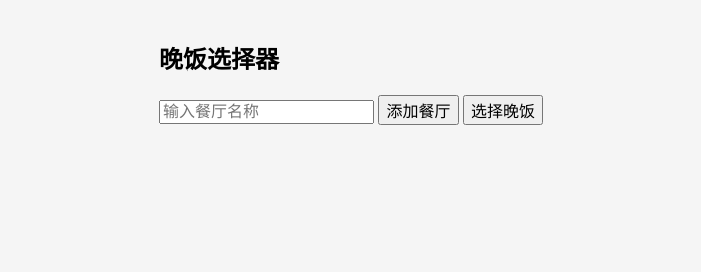
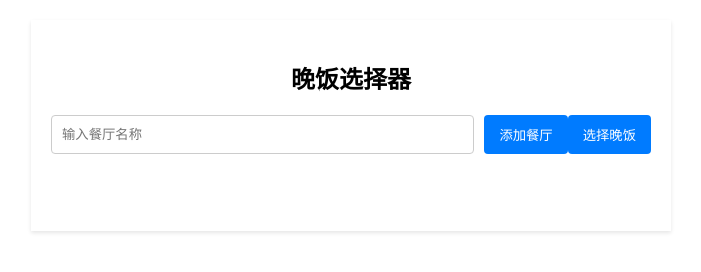
Before and after one commit to Doglily3/What-to-eat, a plain HTML site: page index.html in a window 1280 px wide. Shown: the whole page, without its empty margins (289-990 px from the left). Drawn offline with Linux system fonts and the light colour scheme.

Commit message:
Update style.css

```diff
--- a/style.css
+++ b/style.css
@@ -1,50 +1,85 @@
-/* 基础样式 */
-html {
-    font-size: 100%; /* 默认字体大小，通常为16px */
+/* 基本重置 */
+html, body {
+    margin: 0;
+    padding: 0;
+    width: 100%;
+    height: 100%;
 }
 
 body {
     font-family: Arial, sans-serif;
-    margin: 0;
-    padding: 20px 0; /* 顶部留出空间 */
     display: flex;
     flex-direction: column;
     align-items: center;
-    background-color: #f5f5f5;
+    justify-content: flex-start; /* 内容向顶部对齐 */
+    padding-top: 20px; /* 从顶部开始留出一些空间 */
 }
 
-.content, .input-group, #restaurantInput, button, #restaurantList div {
-    max-width: 600px; /* 最大宽度限制，适应屏幕宽度 */
+/* 主内容区域样式 */
+.content {
+    display: flex;
+    flex-direction: column;
+    align-items: center;
+    width: 90%; /* 占屏幕宽度的大部分，确保在手机上也能很好地显示 */
+    max-width: 600px; /* 限制最大宽度，避免在大屏幕上过宽 */
+    box-shadow: 0 2px 4px rgba(0,0,0,0.1); /* 轻微的阴影效果 */
+    padding: 20px;
+    margin-bottom: 20px;
+    background-color: #fff; /* 背景色 */
 }
 
-/* 字体大小适应屏幕大小 */
-body, button, input {
-    font-size: 1rem; /* 默认大小 */
+/* 输入区域样式 */
+.input-group {
+    display: flex;
+    width: 100%;
+    margin-bottom: 20px;
 }
 
-h2 {
-    font-size: 1.5rem; /* 标题字体大小 */
+#restaurantInput {
+    flex: 1; /* 输入框占据剩余空间 */
+    margin-right: 10px; /* 与按钮间隔 */
+    padding: 10px;
+    border: 1px solid #ccc;
+    border-radius: 4px; /* 轻微的边框圆角 */
+}
+
+button {
+    padding: 10px 15px;
+    background-color: #007bff;
+    color: #ffffff;
+    border: none;
+    border-radius: 4px;
+    cursor: pointer;
+}
+
+button:hover {
+    background-color: #0056b3;
+}
+
+/* 餐厅列表和删除按钮样式 */
+#restaurantList div {
+    display: flex;
+    align-items: center;
+    justify-content: space-between;
+    padding: 10px 0;
+}
+
+.delete-button {
+    cursor: pointer;
+    background-color: transparent;
+    border: none;
+    color: #ff0000;
+    font-size: 24px;
 }
 
 /* 响应式设计 */
-@media (max-width: 768px) {
-    /* 在小屏幕设备上增加字体大小 */
-    body, button, input {
-        font-size: 1.125rem; /* 增大字体大小提高可读性 */
-    }
-
-    h2 {
-        font-size: 1.75rem;
-    }
-}
-
 @media (max-width: 600px) {
     .input-group {
         flex-direction: column;
     }
 
     #restaurantInput, button {
-        width: 100%; /* 小屏幕上占满宽度 */
+        width: 100%; /* 小屏幕上输入框和按钮占满整行 */
         margin: 5px 0; /* 调整间距 */
     }
 }
```
